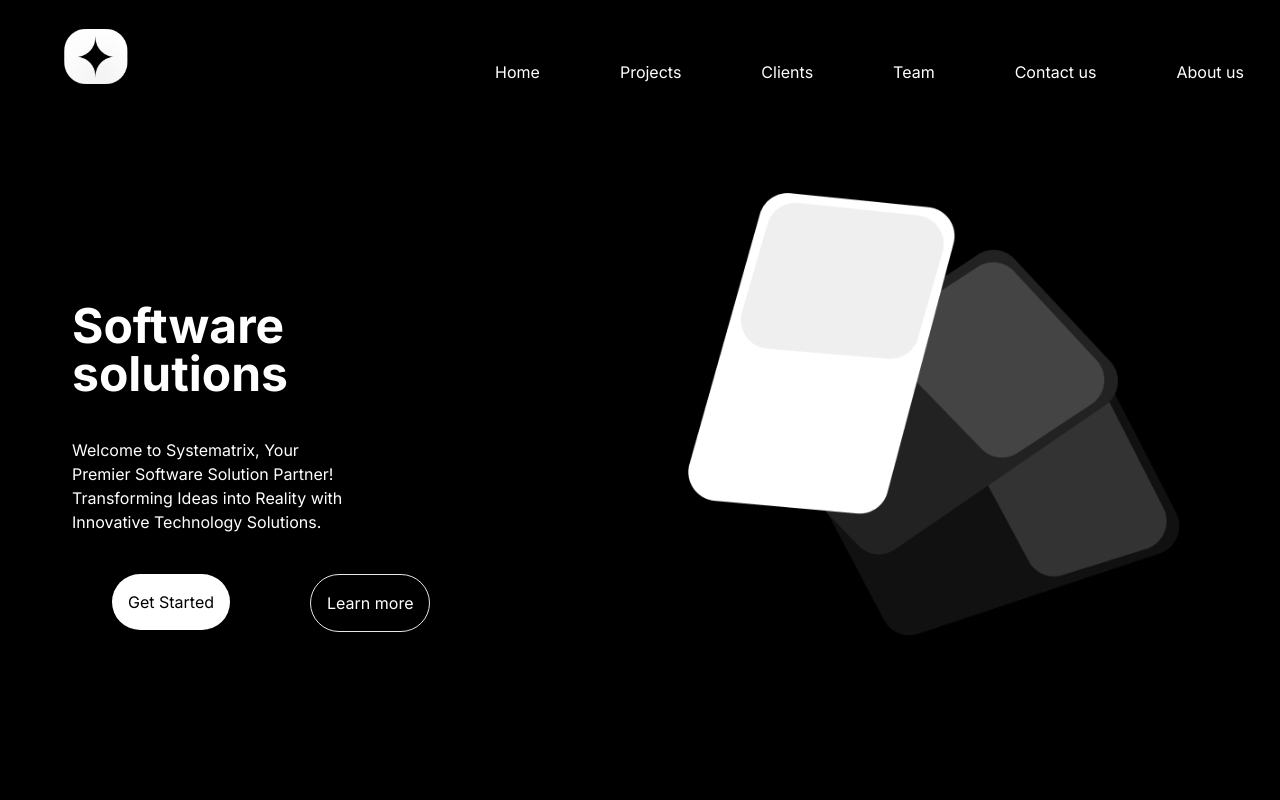
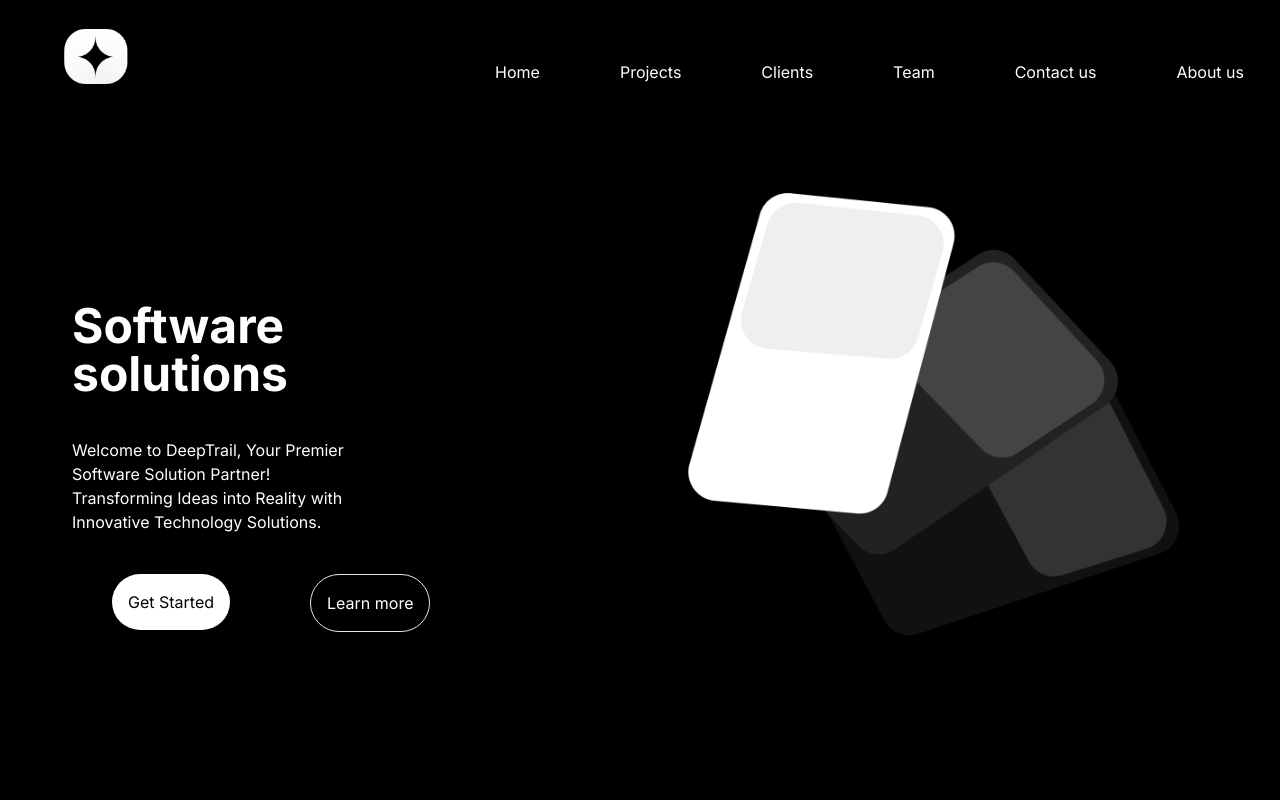
Before and after one commit to Shivprasadcp/Systematrix.solutions.org, a Next.js app: page / in a window 1280 px wide. Shown: the top 800 px of the page. Built offline with nearby package versions, Linux system fonts and the light colour scheme.

Commit message:
Oraganization name

```diff
--- a/src/sections/Footer.tsx
+++ b/src/sections/Footer.tsx
@@ -22,14 +22,14 @@ const Footer = () => {
                             </p>
                         </div>
                         <div className='p-4 md:w-1/2'>
-                            <p>EMAIL ADDRESS:<br /> company_email_id@gmail.com</p>
+                            <p>EMAIL ADDRESS:<br /> deeptrail@gmail.com</p>
                         </div>
                     </div>
                 </div>
 
                 {/* Copyright */}
                 <div className='bg-black text-white py-4 flex justify-center'>
-                    <p>All Copyrights are reserved by Company name</p>
+                    <p>All Copyrights are reserved by DeepTrail </p>
                 </div>
             </Wrapper>
         </section>
--- a/src/sections/Hero.tsx
+++ b/src/sections/Hero.tsx
@@ -15,7 +15,7 @@ const Hero = () => {
                         {/* Left */}
                         <div className='lg:w-1/2'>
                             <h4 className='text-3xl lg:text-5xl font-bold py-4 lg:py-10'>Software <br /> solutions</h4>
-                            <p className='w-full lg:w-72'>Welcome to Systematrix, Your Premier Software Solution Partner! Transforming Ideas into Reality with Innovative Technology Solutions.</p>
+                            <p className='w-full lg:w-72'>Welcome to DeepTrail, Your Premier Software Solution Partner! Transforming Ideas into Reality with Innovative Technology Solutions.</p>
                             <div className='flex flex-col gap-y-4 lg:flex-row mt-4 lg:mt-10'>
                                 <Button_white text={"Get Started"} />
                                 {/* <div className='hidden lg:block w-4'></div> Spacer for small screens */}
```
